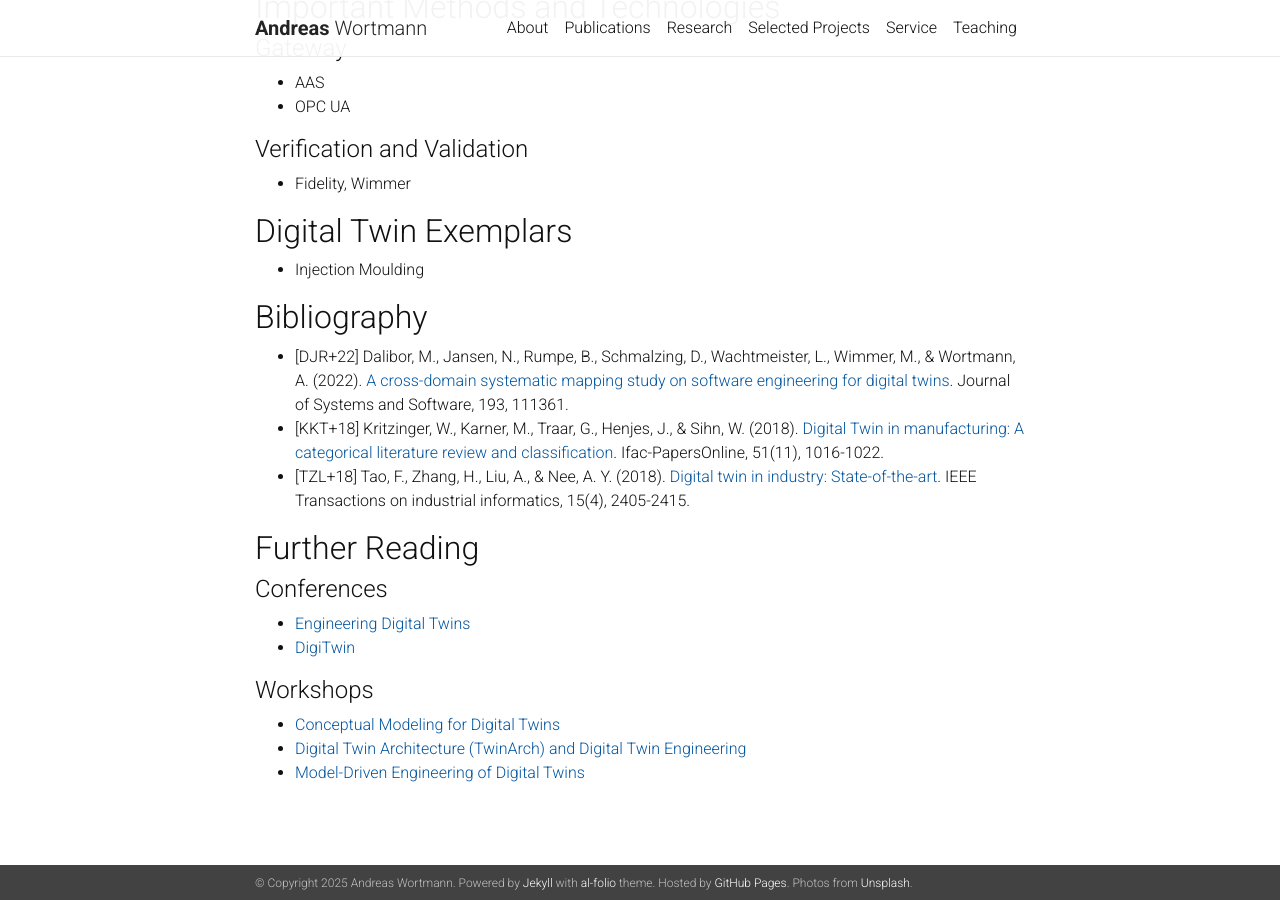
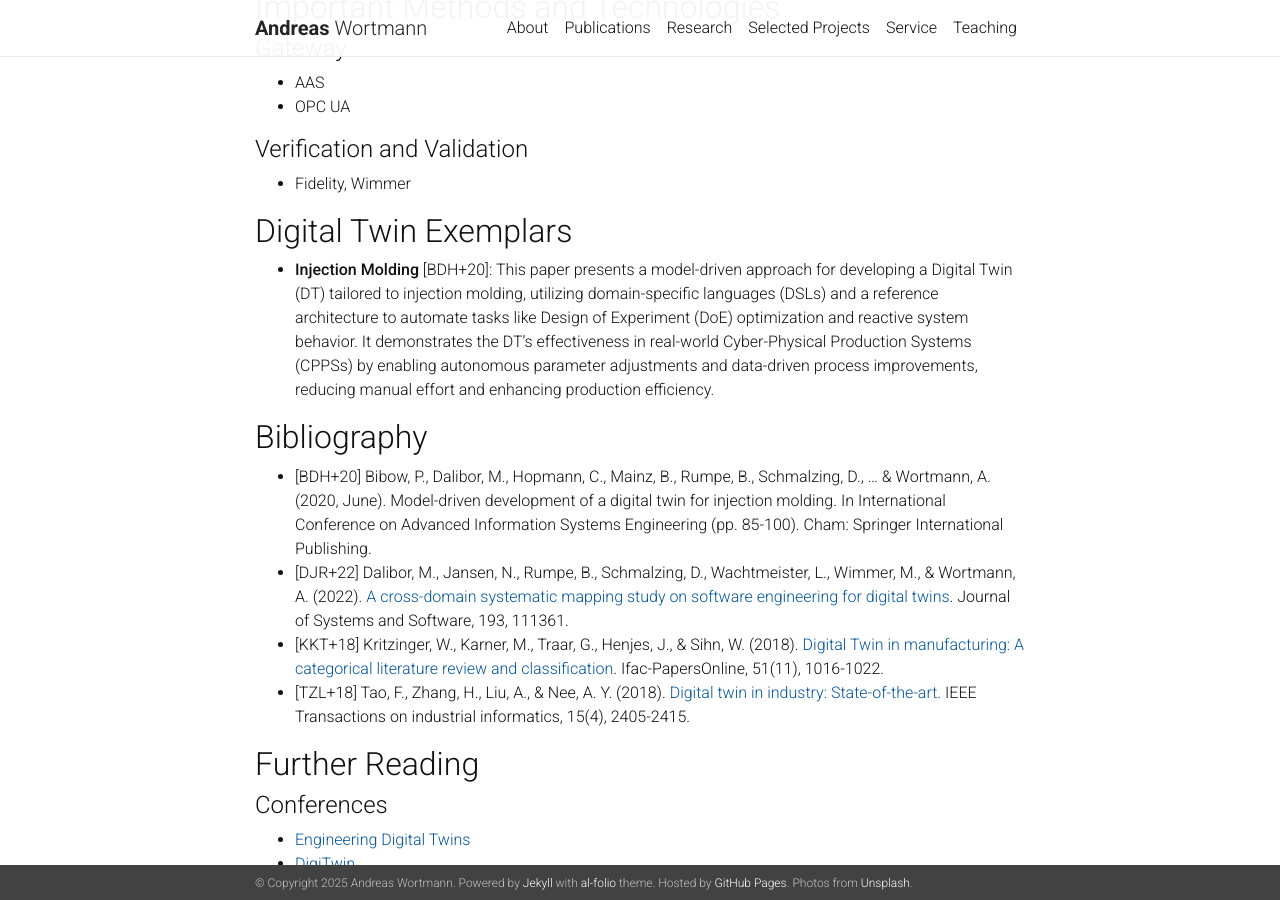
Before and after one commit to awortmann/awortmann.github.io, a Jekyll site: the page built from _pages/research/digital-twin-reading.md, in a window 1280 px wide and 900 px high, scrolled down 764 px. Built offline with Jekyll 4.4.1, drawn with Linux system fonts in a browser that asks for light colours; nearby versions of some CDN libraries; a style sheet for code colours, icons or effects is not loaded.

Commit message:
Minor update

```diff
--- a/_pages/research/digital-twin-reading.md
+++ b/_pages/research/digital-twin-reading.md
@@ -10,7 +10,7 @@ nav: false
 
 #### What makes a digital twin a digital twin?
 
-This is one of the essential questions in the field of digital twins and there are various publications and conceptual models giving different answers (see the 112 definitions of digital twins [collected here](TODO)). Yet, the definition based on data flows [KKT+18] is the only one that distinguishes digital twins from other kinds of systems qualitatively by investigating the data flows between the digital twin and the twinned system. The gap of not explaining what a digital twin consists of is filled by the 5D model of digital twins [TZL+18] according to which a digital twin comprises
+This is one of the essential questions in the field of digital twins and there are various publications and conceptual models giving different answers (see the 112 definitions of digital twins [collected here](https://awortmann.github.io/research//digital-twin-definitions/)). Yet, the definition based on data flows [KKT+18] is the only one that distinguishes digital twins from other kinds of systems qualitatively by investigating the data flows between the digital twin and the twinned system. The gap of not explaining what a digital twin consists of is filled by the 5D model of digital twins [TZL+18] according to which a digital twin comprises
 - (a connection to the) twinned system,
 - data from and about that system as well as data produced by the digital twin itself,
 - models about that system and models used by the digital twin,
@@ -35,10 +35,11 @@ We analyzed 356 publications to uncover their conceptual properties, engineering
 
 ## Digital Twin Exemplars
 
-- Injection Moulding
+- **Injection Molding** [BDH+20]: This paper presents a model-driven approach for developing a Digital Twin (DT) tailored to injection molding, utilizing domain-specific languages (DSLs) and a reference architecture to automate tasks like Design of Experiment (DoE) optimization and reactive system behavior. It demonstrates the DT's effectiveness in real-world Cyber-Physical Production Systems (CPPSs) by enabling autonomous parameter adjustments and data-driven process improvements, reducing manual effort and enhancing production efficiency.
 
 ## Bibliography
 
+- [BDH+20] Bibow, P., Dalibor, M., Hopmann, C., Mainz, B., Rumpe, B., Schmalzing, D., ... & Wortmann, A. (2020, June). Model-driven development of a digital twin for injection molding. In International Conference on Advanced Information Systems Engineering (pp. 85-100). Cham: Springer International Publishing.
 - [DJR+22] Dalibor, M., Jansen, N., Rumpe, B., Schmalzing, D., Wachtmeister, L., Wimmer, M., & Wortmann, A. (2022). [A cross-domain systematic mapping study on software engineering for digital twins](https://www.sciencedirect.com/science/article/pii/S0164121222000917). Journal of Systems and Software, 193, 111361.
 - [KKT+18] Kritzinger, W., Karner, M., Traar, G., Henjes, J., & Sihn, W. (2018). [Digital Twin in manufacturing: A categorical literature review and classification](https://www.sciencedirect.com/science/article/pii/S2405896318316021). Ifac-PapersOnline, 51(11), 1016-1022.
 - [TZL+18] Tao, F., Zhang, H., Liu, A., & Nee, A. Y. (2018). [Digital twin in industry: State-of-the-art](https://ieeexplore.ieee.org/stamp/stamp.jsp?arnumber=8477101&casa_token=PQm7GatFGw0AAAAA:HFsG-w4vMZUwz3nc3qO-6Xln2JA6HC8MyHtnyG5mtVcuPgUeXLL-c3HRhgCpv5zELVBPb-pq4bA). IEEE Transactions on industrial informatics, 15(4), 2405-2415.
```
